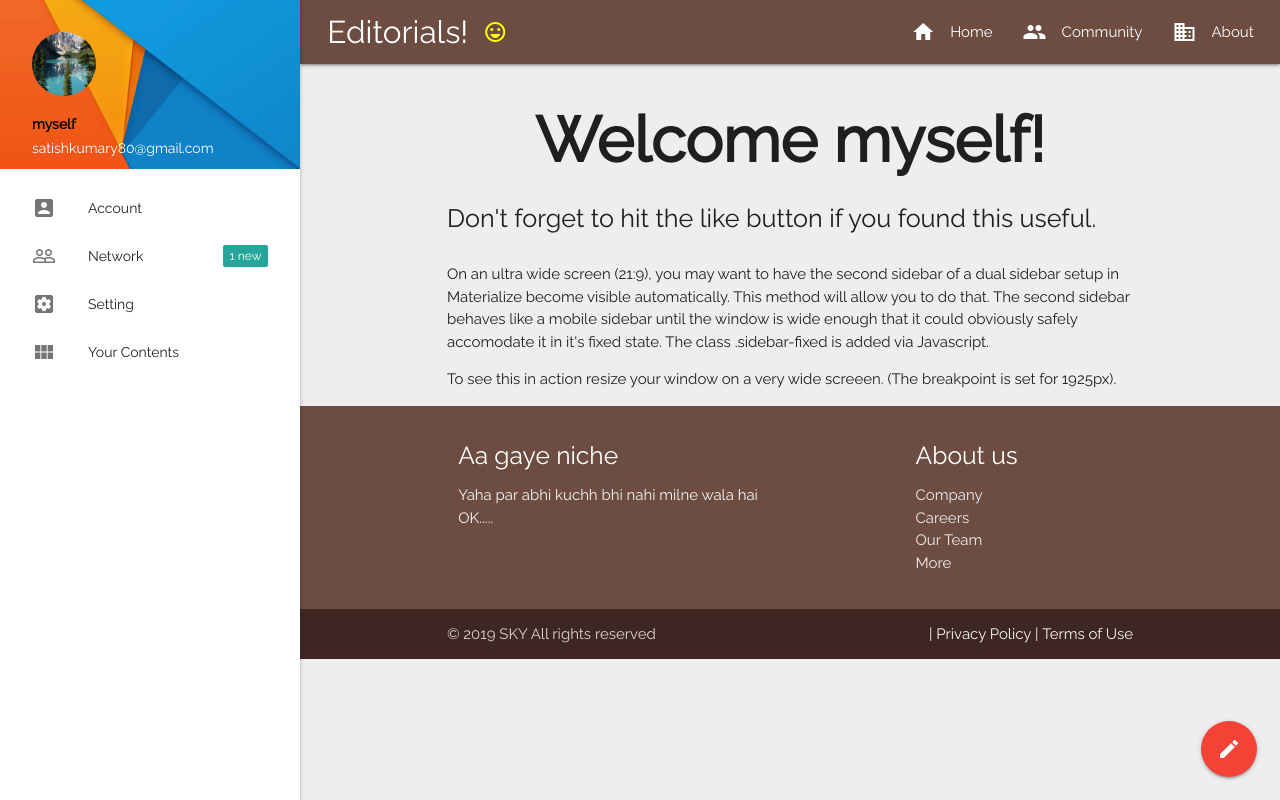
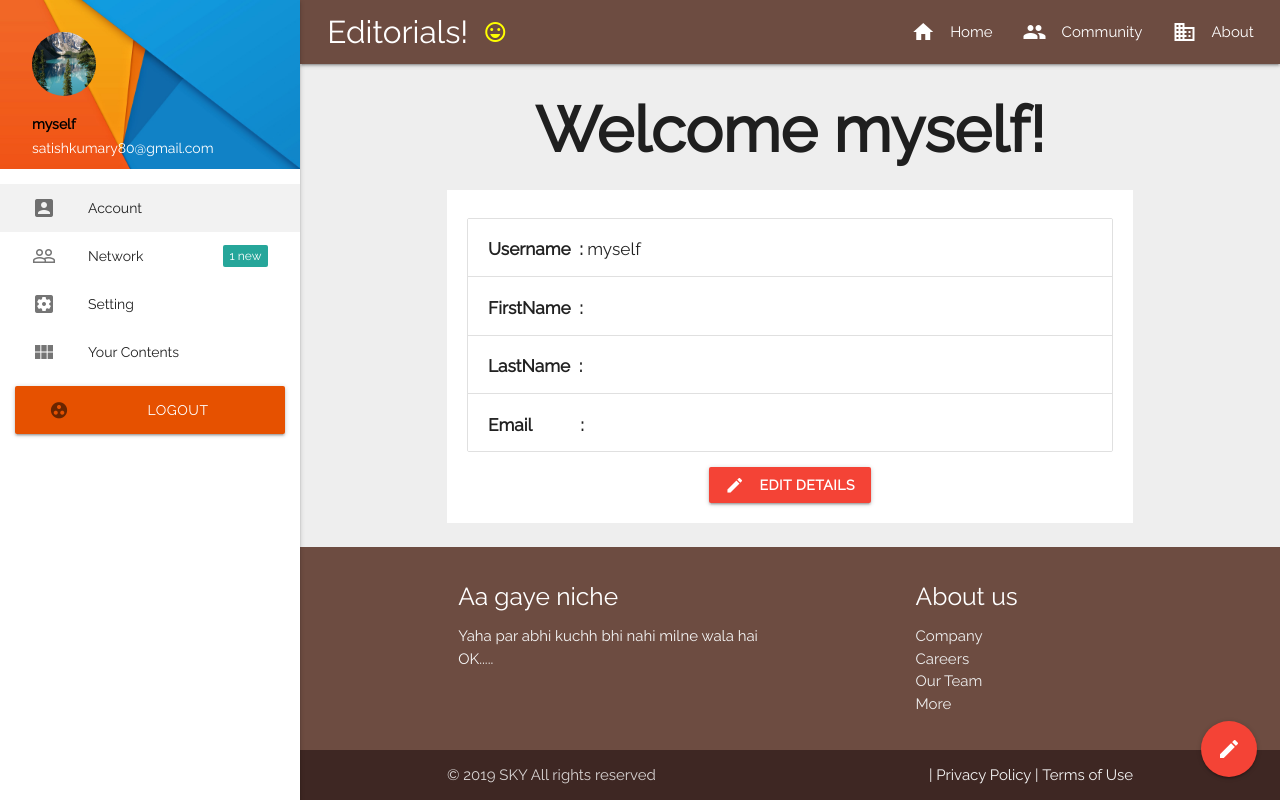
Before and after one commit to nsky80/editorial, a Django app: page /account in a window 1280 px wide. Run offline with Django 3.2, Linux system fonts and the light colour scheme; a user stored in the database is signed in; data comes from the database, SQL or seed files in the repository; both versions use the stored data as it was after the commit; some libraries are stand-ins or nearby versions.

Commit message:
User Details and User  edit profile field added

```diff
--- a/mysite/main/templates/main/account.html
+++ b/mysite/main/templates/main/account.html
@@ -2,23 +2,21 @@
     {% block title %} {{user.username}}'s Profile {% endblock %}
 
     {% block content %}
+    <main>
+        <h1 class="center" style="margin-top: -10px;">	<center><h1><b>Welcome {{user.username}}!</b></h1></center></h1>
+        <div class="container hoverable" style="padding: 20px; background-color: white; margin-top: 10px;">
 
-
-    <main>
-        <div class="container">
-            <h1 class="center">	<center><h1><b>Welcome {{user.username}}!</b></h1></center></h1>
-            <p class="flow-text">Don't forget to hit the like button if you found this useful.</p>
-            <p>
-                On an ultra wide screen (21:9), you may want to have the second sidebar of a dual sidebar setup in Materialize become visible automatically. This method will allow you to do that. The second sidebar behaves like a mobile sidebar until the window is wide enough that it could obviously safely accomodate it in it's fixed state. The class <strong>.sidebar-fixed</strong> is added via Javascript.
-            </p>
-
-            <p>
-                To see this in action resize your window on a very wide screeen. (The breakpoint is set for 1925px).
-            </p>
-            <!-- <p class="center">
-                <iframe width="560" height="315" src="https://www.youtube.com/embed/BDlhSNAuHw8?rel=0&amp;showinfo=0" frameborder="0" allow="autoplay; encrypted-media" allowfullscreen></iframe>
-            </p> -->
+        <!-- <ul class="collection with-header"> -->
+        <ul class="collection">
+            <!-- <li class="collection-header"><h4>First Names</h4></li> -->
+            <li class="collection-item"><h6><b>Username&nbsp;&nbsp;: </b>{{user.username}}</h6></li>
+            <li class="collection-item"><h6><b>FirstName&nbsp;&nbsp;: </b>{{user.first_name}}</h6></li>
+            <li class="collection-item"><h6><b>LastName&nbsp;&nbsp;: </b>{{user.last_name}}</h6></li>
+            <li class="collection-item"><h6><b>Email&nbsp;&nbsp;&nbsp;&nbsp;&nbsp;&nbsp;&nbsp;&nbsp;&nbsp;&nbsp;&nbsp;: </b>{{user.email}}</h6></li>
+        </ul>
+        <div class="center-align">
+                <a href="/account/edit_profile" class="waves-effect red waves-yellow btn pulse" d><i class="material-icons left">edit</i><b>Edit Details</b></a>
         </div>
     </main>
-
+    <br>
  {% endblock %}
--- a/mysite/main/templates/main/header.html
+++ b/mysite/main/templates/main/header.html
@@ -13,10 +13,21 @@
     <!-- Configurations of tinymce app -->
     <script src="{% static 'tinymce/js/prism.js' %}"></script>
     <link href="{% static 'tinymce/css/prism.css' %}" rel="stylesheet">
+    <style>
+    /* Sticky Footer */
+      body {
+        display: flex;
+        min-height: 100vh;
+        flex-direction: column;
+      }
 
+      main {
+        flex: 1 0 auto;
+      }
+    </style>
 </head>
 <body style="background-color: #eeeeee ;">
-  {% if request.path == '/account'  or request.path == '/network' or request.path == '/setting'%}
+  {% if request.path == '/account'  or request.path == '/network' or request.path == '/account/edit_profile/'%}
     {% include 'main/includes/profile_navbar.html' %}
   {% else %}
     {% include 'main/includes/navbar.html' %}
--- a/mysite/main/templates/main/includes/navbar.html
+++ b/mysite/main/templates/main/includes/navbar.html
@@ -20,7 +20,7 @@
 							<li><a href="/account">Account</a></li>
 							<li><a href="/network">Network</a></li>
 							<li class="divider" tabindex="-1"></li>
-							<li><a href="/setting">Setting</a></li>
+							<!-- <li><a href="/setting">Setting</a></li> -->
 							<li><a href="/personal_content"><i class="material-icons">view_module</i>Your Contents</a></li>
 							<li><a href="#!"><i class="material-icons">cloud</i>Kake!</a></li>
                         </ul>
@@ -46,7 +46,7 @@
                 <ul id="dropdown2" class="dropdown-content">
                     <li><a href="/account">Account</a></li>
                     <li><a href="/network">Network<span class="new badge">1</span></a></li>
-                    <li><a href="/setting">Setting</a></li>
+                    <!-- <li><a href="/account/edit_profile">Setting</a></li> -->
 					<li><a href="/personal_content"><i class="material-icons">view_module</i>Your Contents</a></li>
 					<li><a href="#!"><i class="material-icons">cloud</i>Kake!</a></li>
                 </ul>
--- a/mysite/main/templates/main/includes/profile_navbar.html
+++ b/mysite/main/templates/main/includes/profile_navbar.html
@@ -56,10 +56,12 @@
                 <a href="#!email"><span class="white-text email">satishkumary80@gmail.com</span></a>
             </div>
         </li>
-            <li><a href="/account"><i class="material-icons">account_box</i>Account</a></li>
-            <li><a href="/network"><i class="material-icons">people_outline</i>Network<span class="new badge">1</span></a></li>
-            <li><a href="/setting"><i class="material-icons">settings_applications</i>Setting</a></li>
-            <li><a href="/personal_content"><i class="material-icons">view_module</i>Your Contents</a></li>
+            <li {% if request.get_full_path == '/account' %}class="active"{% endif %}><a href="/account"><i class="material-icons">account_box</i>Account</a></li>
+            <li {% if request.get_full_path == '/network' %}class="active"{% endif %}><a href="/network"><i class="material-icons">people_outline</i>Network<span class="new badge">1</span></a></li>
+            <li {% if request.get_full_path == '/account/edit_profile/' %}class="active"{% endif %}><a href="/account/edit_profile"><i class="material-icons">settings_applications</i>Setting</a></li>
+            <li {% if request.get_full_path == '/personal_content' %}class="active"{% endif %}><a href="/personal_content"><i class="material-icons">view_module</i>Your Contents</a></li>
+            <li><a href="/logout" class="waves-effect waves-light btn orange darken-4"><i class="material-icons left">group_work</i>Logout</a></li>
+
        </ul>
 
             <!-- <ul class="sidenav" id="mobile-demo">
--- a/mysite/main/templates/main/user_write.html
+++ b/mysite/main/templates/main/user_write.html
@@ -1,4 +1,5 @@
 {% extends "main/header.html" %}
+{% block title %}Write Your Own Content{% endblock %}
 
 {% block content %}
 {{ form.media }}
@@ -13,7 +14,7 @@
 
                         <div style="padding-top: 20px;padding-bottom:20px;">
                         <button class="btn waves-effect waves-light" type="submit" name="action"><b>Submit
-                                </b>><i class="material-icons right">send</i>
+                                </b><i class="material-icons right">send</i>
                         </button>
                         </div>
                 </form>
--- a/mysite/main/urls.py
+++ b/mysite/main/urls.py
@@ -16,6 +16,7 @@
 	path('write_content', views.write_request, name="write_content"),
 	path('network', views.network, name="network"),
 	path('personal_content', views.personal_content, name="personal_content"),
+	path('account/edit_profile/', views.edit_profile, name="edit_profile"),
 	path('<single_slug>', views.single_slug, name="single_slug"),
 ]
 
--- a/mysite/main/views.py
+++ b/mysite/main/views.py
@@ -1,13 +1,13 @@
 from django.shortcuts import render, redirect
 from .models import Essay, EssaySeries, EssayCategory
-from django.http import HttpResponse, HttpResponseRedirect
+from django.http import HttpResponse, HttpResponseRedirect, HttpResponseNotFound
 from django.contrib import messages
 from django.contrib.auth import login, logout, authenticate
-from django.contrib.auth.forms import UserCreationForm, AuthenticationForm
+from django.contrib.auth.forms import UserCreationForm, AuthenticationForm, UserChangeForm
 from django.contrib.auth.models import User		# for community tab purpose
 from django.contrib.sessions.models import Session
 from django.utils import timezone
-from .forms import Write_content, ContactForm
+from .forms import Write_content, EditProfileForm, ContactForm
 
 
 def single_slug(request, single_slug):
@@ -55,17 +55,17 @@
 				template_name='main/under_construction.html',
 				context={"pagename":single_slug}
 				)
-		# For testing Purpose
-		# matching_essay = list(map(lambda x: x.essay_title, matching_essay))
-		# for i in EssaySeries.objects.all():
-		# 	if i.series_slug == single_slug:
-		# 		matching_series = i.series_title
-		# 		break
-		# matching_essays_slug = []
-		# for e in Essay.objects.all():
-		# 	if e.series_title.series_title == matching_series:
-		# 		matching_essays_slug.append(e.essay_slug)
-		# return HttpResponse("Series Hai: " + str(matching_essay) + str(essay_urls))
+	# For testing Purpose
+	# matching_essay = list(map(lambda x: x.essay_title, matching_essay))
+	# for i in EssaySeries.objects.all():
+	# 	if i.series_slug == single_slug:
+	# 		matching_series = i.series_title
+	# 		break
+	# matching_essays_slug = []
+	# for e in Essay.objects.all():
+	# 	if e.series_title.series_title == matching_series:
+	# 		matching_essays_slug.append(e.essay_slug)
+	# return HttpResponse("Series Hai: " + str(matching_essay) + str(essay_urls))
 
 
 def homepage(request):
@@ -157,7 +157,7 @@
 
 def account(request):
 	if request.user.is_authenticated:
-		user = User.objects.get(username=request.user.username)
+		user = request.user
 		return render(request=request,
 				  template_name="main/account.html",
 				  context={"user":user},
@@ -206,7 +206,7 @@
 		messages.warning(request, f"For Community Login first!")
 		return redirect("main:login")
 
-# this is used for testing for new features
+
 def personal_content(request):
 	if request.user.is_authenticated:
 		current_user = request.user.username
@@ -218,7 +218,6 @@
 	else:
 		messages.error(request, f"Login or Register First")
 		return redirect("main:login")
-
 
 
 def network(request):
@@ -240,6 +239,25 @@
 		return redirect("main:login")
 
 
+def edit_profile(request):
+	if request.user.is_authenticated:
+		if request.method == "POST":
+			form = EditProfileForm(request.POST, instance=request.user)
+
+			if form.is_valid():
+				form.save()
+				return redirect("/account")
+		else:
+			form = EditProfileForm(instance=request.user)
+			args = {'form': form}
+			return render(request=request,
+						  template_name="main/edit_user_profile.html",
+						  context=args)
+	else:
+		return HttpResponseNotFound()
+
+
+# this field is used for testing new features
 def experiment(request):
 	if request.user.is_authenticated:
 		user = User.objects.get(username=request.user.username)
```
Also changed, not shown: mysite/main/forms.py (+13 -1 lines), mysite/main/templates/main/edit_user_profile.html (added, +19 -0 lines), mysite/db.sqlite3.
